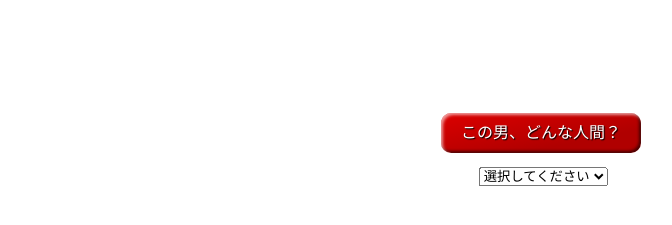
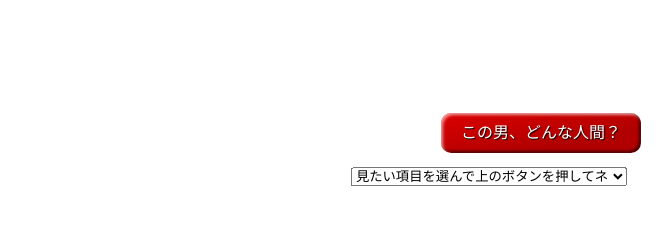
Before and after one commit to Tomoki-AW11/Tomoki-AW11.github.io, a plain HTML site: page index.html in a window 1280 px wide. Shown: the part 135-360 px from the top of the page, without its empty margins (419-1091 px from the left). Drawn offline with Linux system fonts and the light colour scheme.

Commit message:
Update index.html

```diff
--- a/index.html
+++ b/index.html
@@ -15,10 +15,10 @@
        value="この男、どんな人間？"
        onclick="clickBtn1()">
        <select class="list" name="fruit" size="1">
-        <option value="apple">選択してください</option>
-        <option value="apple">出身地・生年月日</option>
-        <option value="orange">性格・考え方</option>
-        <option value="banana">趣味</option>
+        <option value="menu" selected>見たい項目を選んで上のボタンを押してネ</option>
+        <option value="native place">出身地・生年月日</option>
+        <option value="character">性格・考え方</option>
+        <option value="tastes">趣味</option>
     </select>
     </div>
 
```
